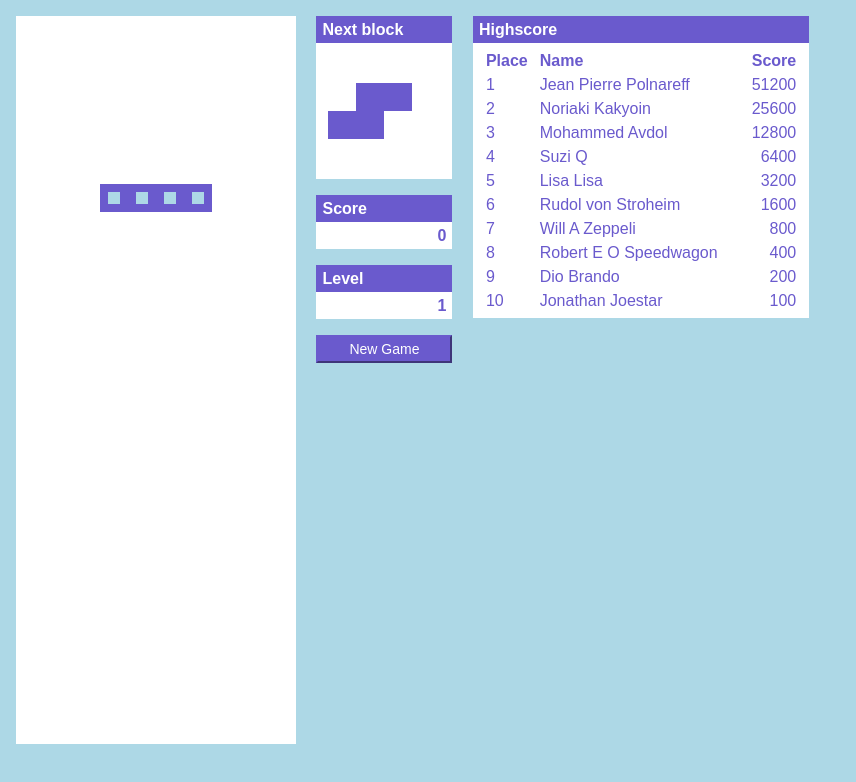
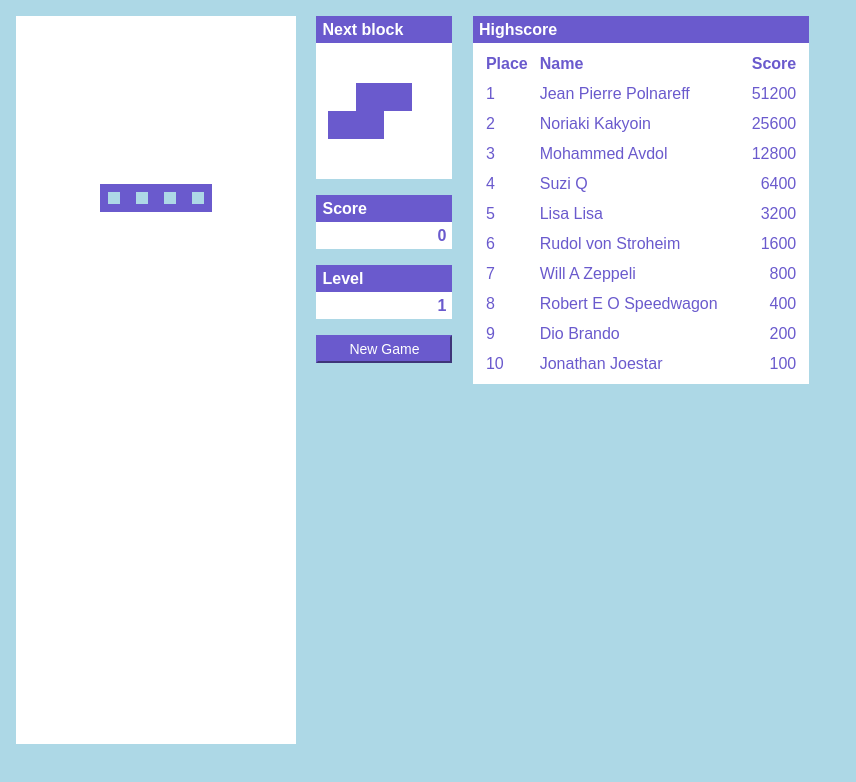
Before and after one commit to PerJenelius/tetris.js, a plain HTML site: page index.html in a window 1280 px wide. Shown: the whole page, without its empty margins (0-856 px from the left). Drawn offline with Linux system fonts and the light colour scheme.

Commit message:
Fixed a Firefox-specific design issue

```diff
--- a/styles.css
+++ b/styles.css
@@ -3,6 +3,10 @@ body {
     padding: 0;
     background-color: lightblue;
     font-family: Arial, Helvetica, sans-serif;
+}
+
+tr {
+    height: 28px;
 }
 
 td {
```
